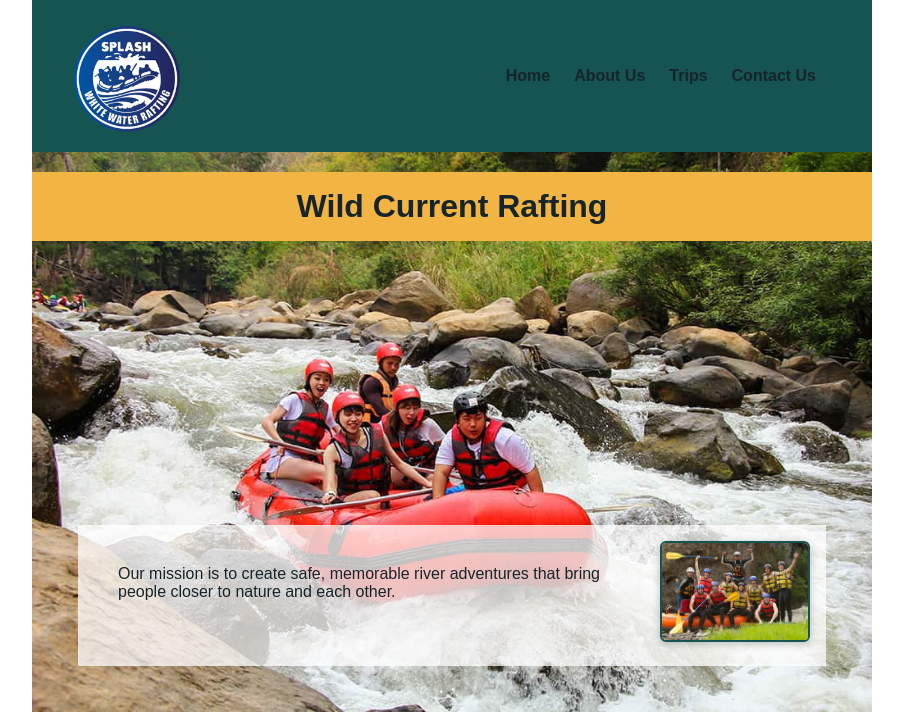
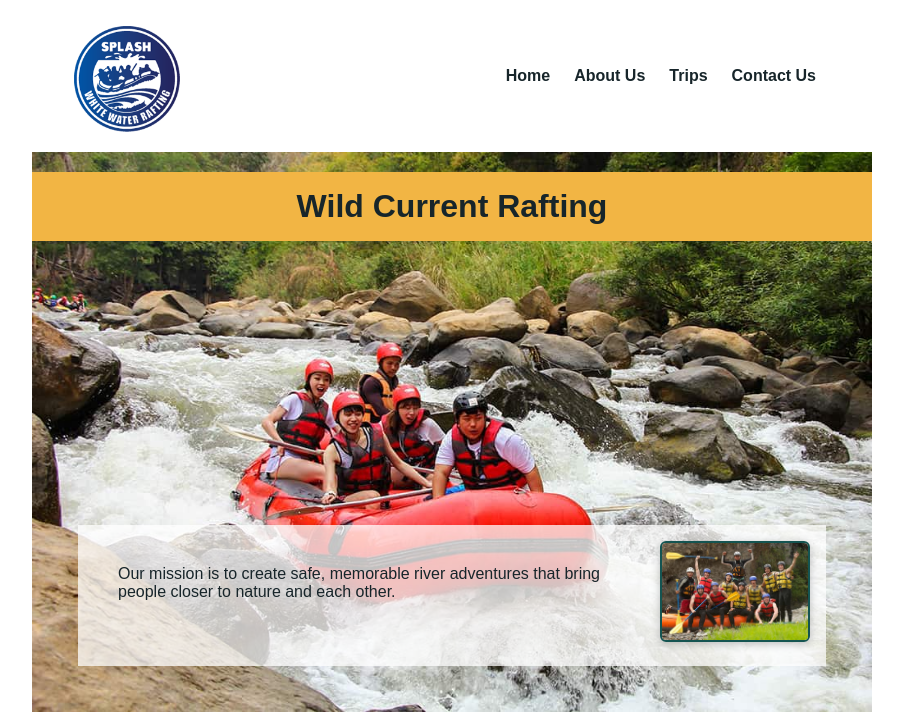
Before and after one commit to IsabelSilvera2712/wdd130, a plain HTML site: page wwr/about.html in a window 1280 px wide. Shown: the top 725 px of the page, without its empty margins (188-1091 px from the left). Drawn offline with Linux system fonts and the light colour scheme.

Commit message:
W04 Assignment: Rafting Site – Update About Us Page 5 color fix

```diff
--- a/wwr/styles/rafting.css
+++ b/wwr/styles/rafting.css
@@ -95,7 +95,7 @@ header {
     align-items: center;
     gap: 2rem;
     padding: 1rem 2rem;
-    background-color: var(--accent2-color);
+    background-color: #fff;
 }
 
 nav {
```
